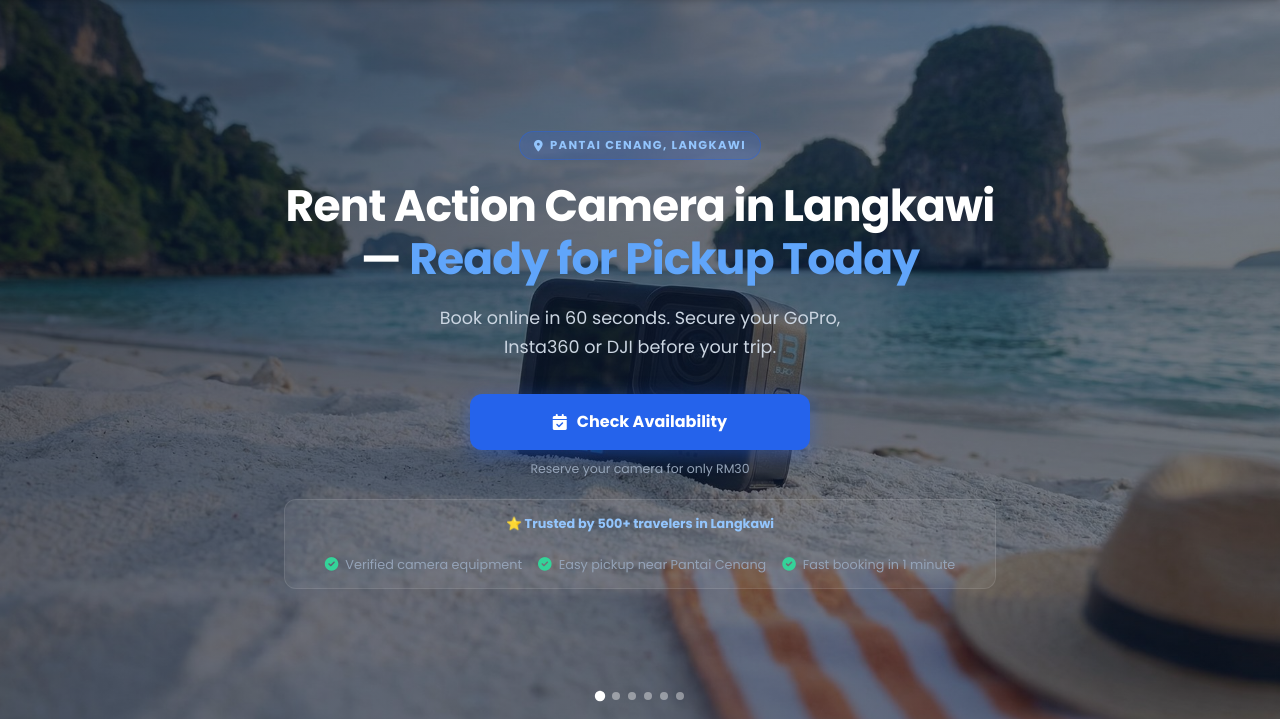
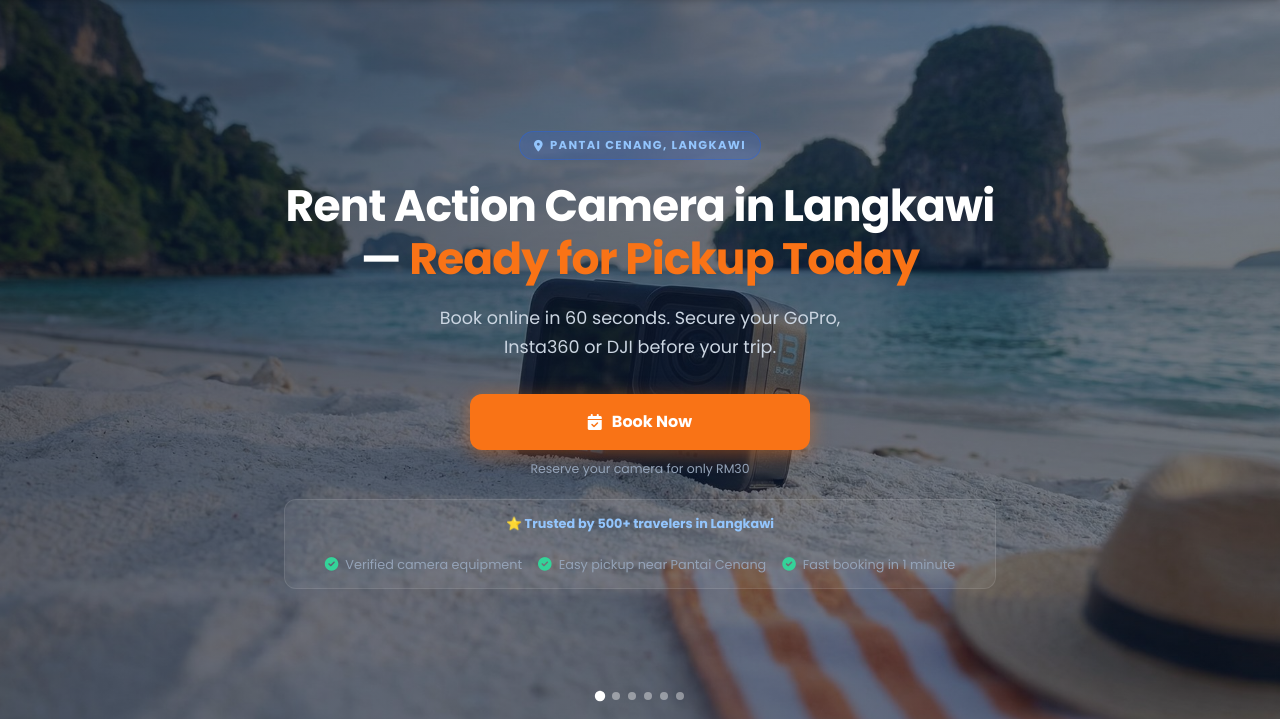
Before and after one commit to Reezis29/gearzonthego, a Flask app: page / in a window 1280 px wide. Shown: the part 72-791 px from the top of the page. Run offline with Flask 3, Linux system fonts and the light colour scheme; data comes from the database, SQL or seed files in the repository; data that the repository does not hold is empty; some libraries are stand-ins or nearby versions.

Commit message:
Hero: change CTA button to orange Book Now, change headline text to orange

```diff
--- a/templates/index.html
+++ b/templates/index.html
@@ -117,7 +117,7 @@
             align-items: center;
             justify-content: center;
             gap: 10px;
-            background: #2563eb;
+            background: #f97316;
             color: #ffffff;
             font-size: 1rem;
             font-weight: 700;
@@ -126,14 +126,14 @@
             min-height: 54px;
             text-decoration: none;
             transition: background 0.2s, transform 0.15s, box-shadow 0.2s;
-            box-shadow: 0 4px 20px rgba(37,99,235,0.45);
+            box-shadow: 0 4px 20px rgba(249,115,22,0.45);
             width: 100%;
             max-width: 340px;
         }
         .hero-cta-primary:hover {
-            background: #1d4ed8;
+            background: #ea6c00;
             transform: translateY(-2px);
-            box-shadow: 0 8px 28px rgba(37,99,235,0.55);
+            box-shadow: 0 8px 28px rgba(249,115,22,0.55);
         }
         .hero-trust {
             display: flex;
@@ -282,7 +282,7 @@
                     <span>Pantai Cenang, Langkawi</span>
                 </div>
                 <h1 class="hero-headline" style="text-align: center;">
-                    Rent Action Camera in Langkawi &mdash; <span class="text-blue-400">Ready for Pickup Today</span>
+                    Rent Action Camera in Langkawi &mdash; <span style="color: #f97316;">Ready for Pickup Today</span>
                 </h1>
                 <p class="hero-sub" style="margin-left: auto; margin-right: auto; text-align: center;">
                     Book online in 60 seconds. Secure your GoPro, Insta360 or DJI before your trip.
@@ -290,7 +290,7 @@
                 <div style="display: flex; justify-content: center;">
                     <a href="#availability" class="hero-cta-primary">
                         <i class="fas fa-calendar-check"></i>
-                        <span>Check Availability</span>
+                        <span>Book Now</span>
                     </a>
                 </div>
                 <p style="color:#94a3b8;font-size:0.78rem;margin-top:10px;text-align:center;">Reserve your camera for only RM30</p>
```
